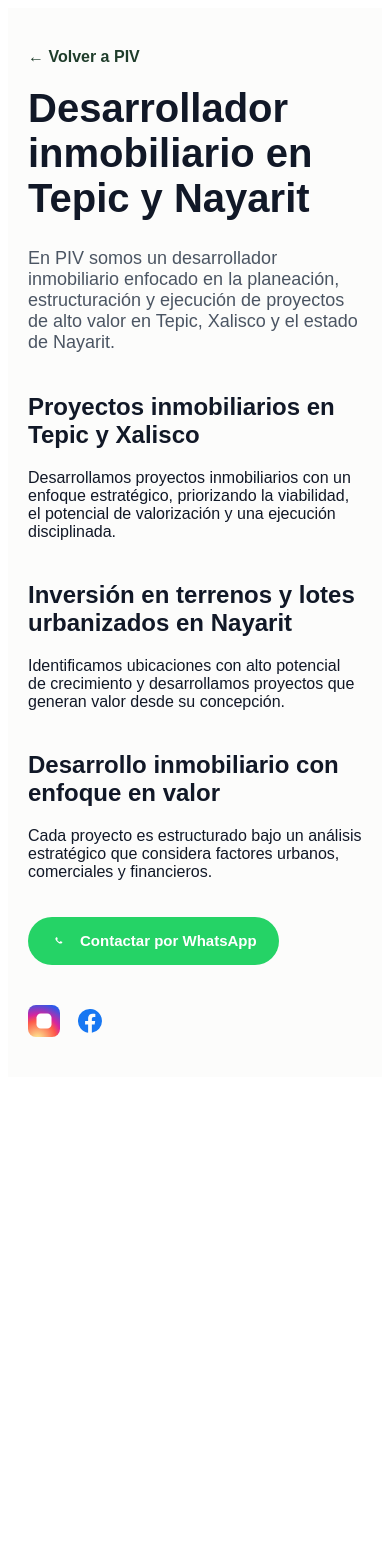
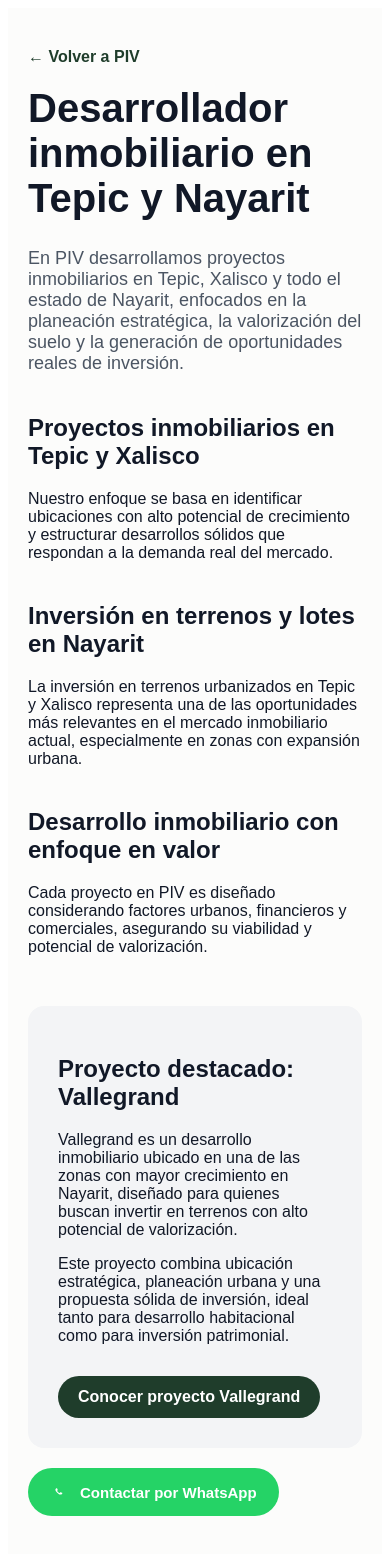
Before and after one commit to PIV1/PIV, a Next.js app: page /desarrollador-inmobiliario-tepic in a window 390 px wide. Shown: the top 1554 px of the page. Before the commit the page ends 1085 px from the top, so only its background shows below. Built offline with nearby package versions, Linux system fonts and the light colour scheme.

Commit message:
Update desarrollador-inmobiliario-tepic.js

```diff
--- a/pages/desarrollador-inmobiliario-tepic.js
+++ b/pages/desarrollador-inmobiliario-tepic.js
@@ -20,7 +20,6 @@
   const socialIconStyle = {
     width: "24px",
     height: "24px",
-    display: "block",
   };
 
   return (
@@ -46,47 +45,88 @@
           ← Volver a PIV
         </a>
 
-        {/* Título */}
+        {/* HERO */}
         <h1 style={{ fontSize: "40px", marginTop: "20px" }}>
           Desarrollador inmobiliario en Tepic y Nayarit
         </h1>
 
         <p style={{ fontSize: "18px", color: "#4b5563" }}>
-          En PIV somos un desarrollador inmobiliario enfocado en la planeación,
-          estructuración y ejecución de proyectos de alto valor en Tepic, Xalisco
-          y el estado de Nayarit.
+          En PIV desarrollamos proyectos inmobiliarios en Tepic, Xalisco y todo
+          el estado de Nayarit, enfocados en la planeación estratégica, la
+          valorización del suelo y la generación de oportunidades reales de
+          inversión.
         </p>
 
-        {/* Secciones */}
+        {/* SECCIONES SEO */}
         <h2 style={{ marginTop: "40px" }}>
           Proyectos inmobiliarios en Tepic y Xalisco
         </h2>
         <p>
-          Desarrollamos proyectos inmobiliarios con un enfoque estratégico,
-          priorizando la viabilidad, el potencial de valorización y una ejecución
-          disciplinada.
+          Nuestro enfoque se basa en identificar ubicaciones con alto potencial
+          de crecimiento y estructurar desarrollos sólidos que respondan a la
+          demanda real del mercado.
         </p>
 
         <h2 style={{ marginTop: "40px" }}>
-          Inversión en terrenos y lotes urbanizados en Nayarit
+          Inversión en terrenos y lotes en Nayarit
         </h2>
         <p>
-          Identificamos ubicaciones con alto potencial de crecimiento y
-          desarrollamos proyectos que generan valor desde su concepción.
+          La inversión en terrenos urbanizados en Tepic y Xalisco representa una
+          de las oportunidades más relevantes en el mercado inmobiliario actual,
+          especialmente en zonas con expansión urbana.
         </p>
 
         <h2 style={{ marginTop: "40px" }}>
           Desarrollo inmobiliario con enfoque en valor
         </h2>
         <p>
-          Cada proyecto es estructurado bajo un análisis estratégico que considera
-          factores urbanos, comerciales y financieros.
+          Cada proyecto en PIV es diseñado considerando factores urbanos,
+          financieros y comerciales, asegurando su viabilidad y potencial de
+          valorización.
         </p>
 
-        {/* 📲 Botón WhatsApp CORREGIDO */}
+        {/* 🏡 VALLEGRAND */}
+        <div
+          style={{
+            marginTop: "50px",
+            backgroundColor: "#f3f4f6",
+            padding: "30px",
+            borderRadius: "16px",
+          }}
+        >
+          <h2>Proyecto destacado: Vallegrand</h2>
+
+          <p>
+            Vallegrand es un desarrollo inmobiliario ubicado en una de las zonas
+            con mayor crecimiento en Nayarit, diseñado para quienes buscan
+            invertir en terrenos con alto potencial de valorización.
+          </p>
+
+          <p>
+            Este proyecto combina ubicación estratégica, planeación urbana y una
+            propuesta sólida de inversión, ideal tanto para desarrollo
+            habitacional como para inversión patrimonial.
+          </p>
+
+          <a
+            href="/#vallegrand"
+            style={{
+              display: "inline-block",
+              marginTop: "15px",
+              backgroundColor: "#1f3d2b",
+              color: "#ffffff",
+              padding: "12px 20px",
+              borderRadius: "999px",
+              textDecoration: "none",
+              fontWeight: "600",
+            }}
+          >
+            Conocer proyecto Vallegrand
+          </a>
+        </div>
+
+        {/* 📲 WHATSAPP */}
         <a href={whatsappLink} target="_blank" rel="noreferrer" style={buttonStyle}>
-
-          {/* Ícono WhatsApp */}
           <svg
             xmlns="http://www.w3.org/2000/svg"
             viewBox="0 0 32 32"
@@ -94,25 +134,14 @@
           >
             <path d="M19.11 17.21c-.27-.14-1.61-.79-1.86-.88-.25-.09-.43-.14-.61.14-.18.27-.7.88-.86 1.06-.16.18-.31.2-.58.07-.27-.14-1.14-.42-2.17-1.34-.8-.71-1.34-1.59-1.5-1.86-.16-.27-.02-.42.12-.56.12-.12.27-.31.41-.47.14-.16.18-.27.27-.45.09-.18.05-.34-.02-.47-.07-.14-.61-1.47-.84-2.02-.22-.53-.45-.46-.61-.47h-.52c-.18 0-.47.07-.72.34-.25.27-.95.93-.95 2.26s.97 2.61 1.11 2.79c.14.18 1.91 2.91 4.63 4.08.65.28 1.16.45 1.55.58.65.21 1.24.18 1.71.11.52-.08 1.61-.66 1.84-1.29.23-.63.23-1.17.16-1.29-.07-.11-.25-.18-.52-.32z" />
           </svg>
-
           Contactar por WhatsApp
         </a>
 
-        {/* 🔗 Redes sociales */}
-        <div
-          style={{
-            marginTop: "40px",
-            display: "flex",
-            gap: "18px",
-            alignItems: "center",
-          }}
-        >
+        {/* 🌐 REDES */}
+        <div style={{ marginTop: "40px", display: "flex", gap: "18px" }}>
+
           {/* Instagram */}
-          <a
-            href="https://www.instagram.com/piv.tepic/"
-            target="_blank"
-            rel="noreferrer"
-          >
+          <a href="https://www.instagram.com/piv.tepic/" target="_blank">
             <div
               style={{
                 width: "32px",
@@ -126,20 +155,13 @@
               }}
             >
               <svg viewBox="0 0 24 24" style={{ width: "18px", height: "18px" }}>
-                <path
-                  fill="#ffffff"
-                  d="M7.75 2h8.5C19.44 2 22 4.56 22 7.75v8.5C22 19.44 19.44 22 16.25 22h-8.5C4.56 22 2 19.44 2 16.25v-8.5C2 4.56 4.56 2 7.75 2z"
-                />
+                <path fill="#fff" d="M7.75 2h8.5C19.44 2 22 4.56 22 7.75v8.5C22 19.44 19.44 22 16.25 22h-8.5C4.56 22 2 19.44 2 16.25v-8.5C2 4.56 4.56 2 7.75 2z"/>
               </svg>
             </div>
           </a>
 
           {/* Facebook */}
-          <a
-            href="https://www.facebook.com/PIVTepic?locale=es_LA"
-            target="_blank"
-            rel="noreferrer"
-          >
+          <a href="https://www.facebook.com/PIVTepic?locale=es_LA" target="_blank">
             <svg viewBox="0 0 24 24" style={socialIconStyle}>
               <path
                 fill="#1877F2"
```
